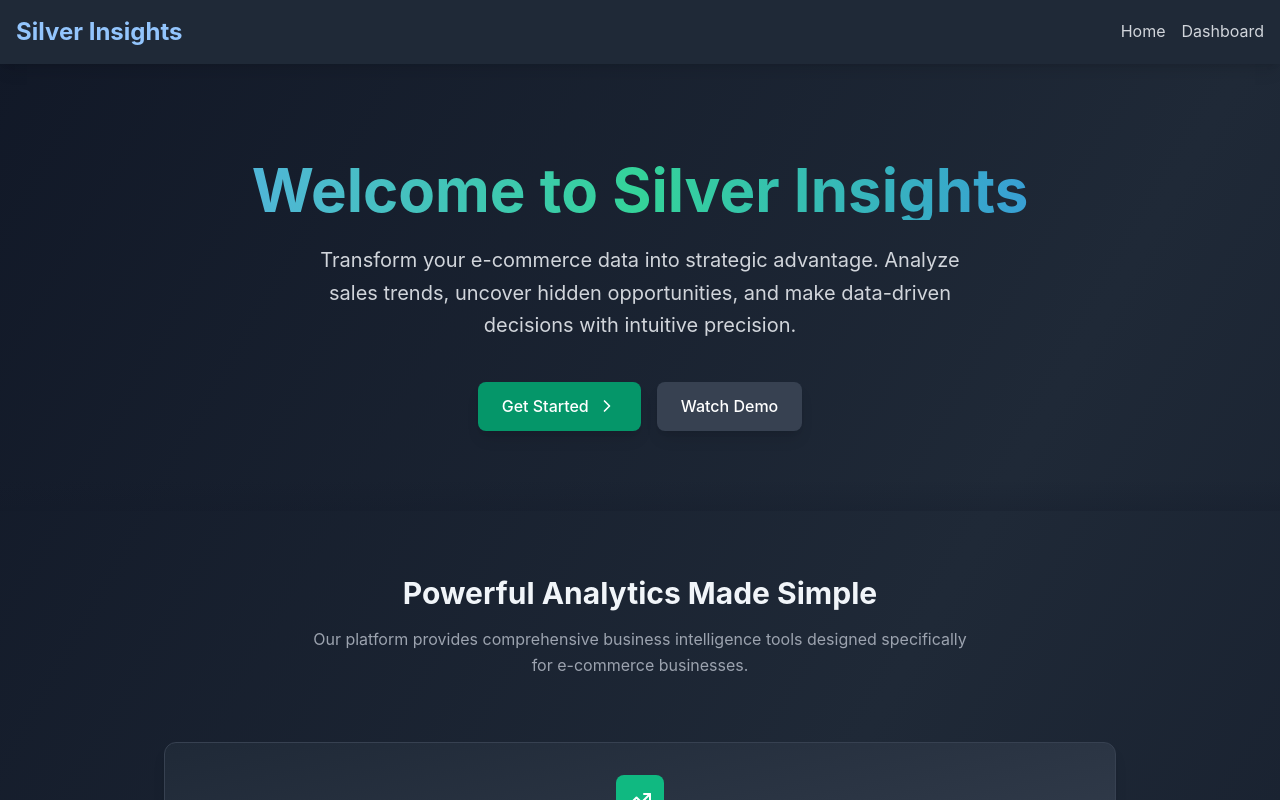
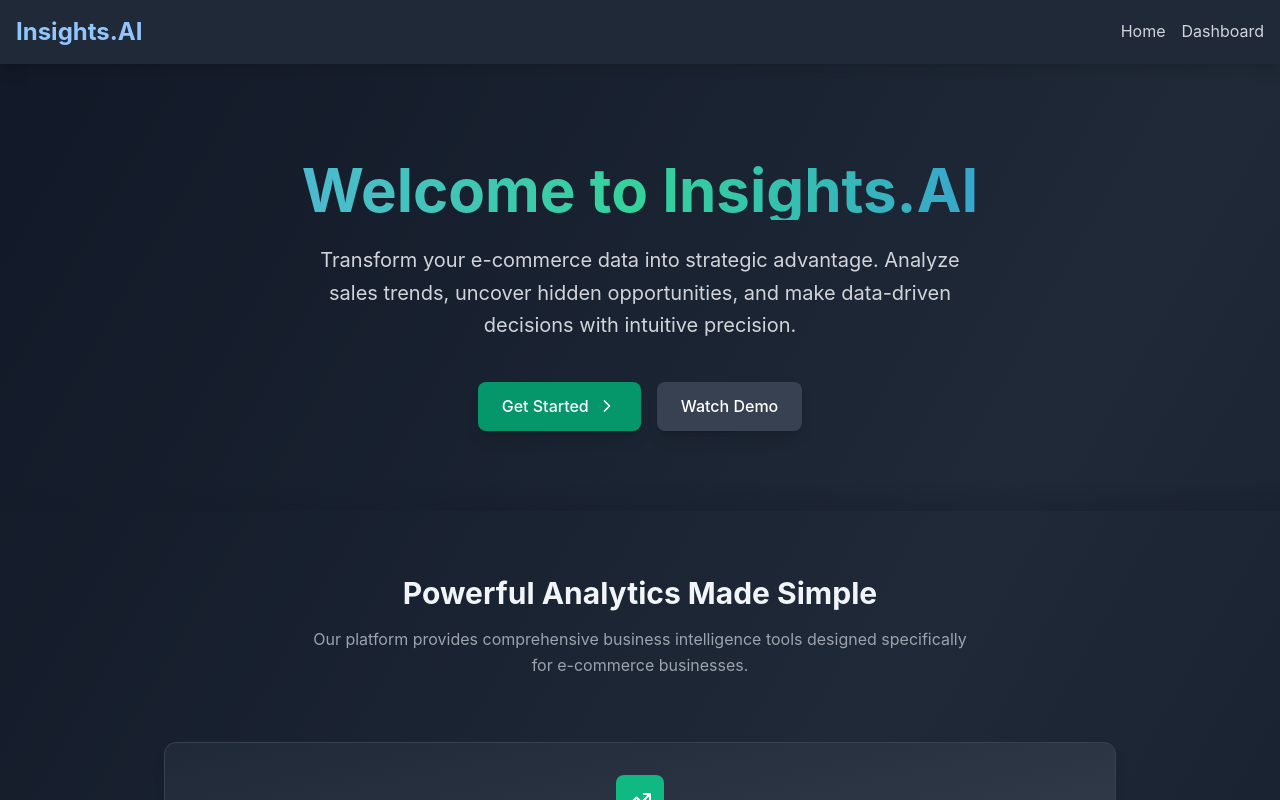
Before and after one commit to Yash9837/business-intelligence-agent, a React (Vite) app in the folder client-new/: page / in a window 1280 px wide. Built offline with nearby package versions, Linux system fonts and the light colour scheme; a web font is replaced by a local one.

Commit message:
making new changes

```diff
--- a/client-new/src/Pages/Dashboard.tsx
+++ b/client-new/src/Pages/Dashboard.tsx
@@ -155,7 +155,7 @@ const Dashboard: React.FC = () => {
           <div className="flex flex-col sm:flex-row sm:items-center sm:justify-between gap-6">
             <div>
               <h1 className="welcome-text text-4xl font-bold mb-3 bg-clip-text text-transparent bg-gradient-to-r from-blue-400 via-emerald-400 to-blue-500">
-                Silver Insights Dashboard
+                Insights.AI Dashboard
               </h1>
               <p className="text-gray-300">Ask questions and discover insights from your data</p>
             </div>
--- a/client-new/src/Pages/Home.tsx
+++ b/client-new/src/Pages/Home.tsx
@@ -13,7 +13,7 @@ const Home: React.FC = () => {
         <div className="max-w-7xl mx-auto px-4 sm:px-6 lg:px-8 pt-24 pb-20">
           <div className="text-center">
             <h1 className="text-5xl md:text-6xl font-bold mb-6 bg-clip-text text-transparent bg-gradient-to-r from-blue-400 via-emerald-400 to-blue-500">
-              Welcome to Silver Insights
+              Welcome to Insights.AI
             </h1>
             <p className="text-xl text-gray-300 mb-10 max-w-2xl mx-auto leading-relaxed">
               Transform your e-commerce data into strategic advantage. Analyze sales trends,
@@ -145,7 +145,7 @@ const Home: React.FC = () => {
       <footer className="bg-gray-900 py-8">
         <div className="max-w-7xl mx-auto px-4 sm:px-6 lg:px-8">
           <div className="text-center text-gray-400 text-sm">
-            <p>© 2025 Silver Insights. All rights reserved.</p>
+            <p>© 2025 Insights.AI. All rights reserved.</p>
           </div>
         </div>
       </footer>
--- a/client-new/src/components/Navbar.tsx
+++ b/client-new/src/components/Navbar.tsx
@@ -6,7 +6,7 @@ const Navbar: React.FC = () => {
     <nav className="bg-gray-800 p-4 shadow-lg">
       <div className="max-w-7xl mx-auto flex justify-between items-center">
         <Link to="/" className="text-2xl font-bold text-blue-300">
-          Silver Insights
+          Insights.AI
         </Link>
         <div className="space-x-4">
           <Link to="/" className="text-gray-300 hover:text-blue-300">
```
